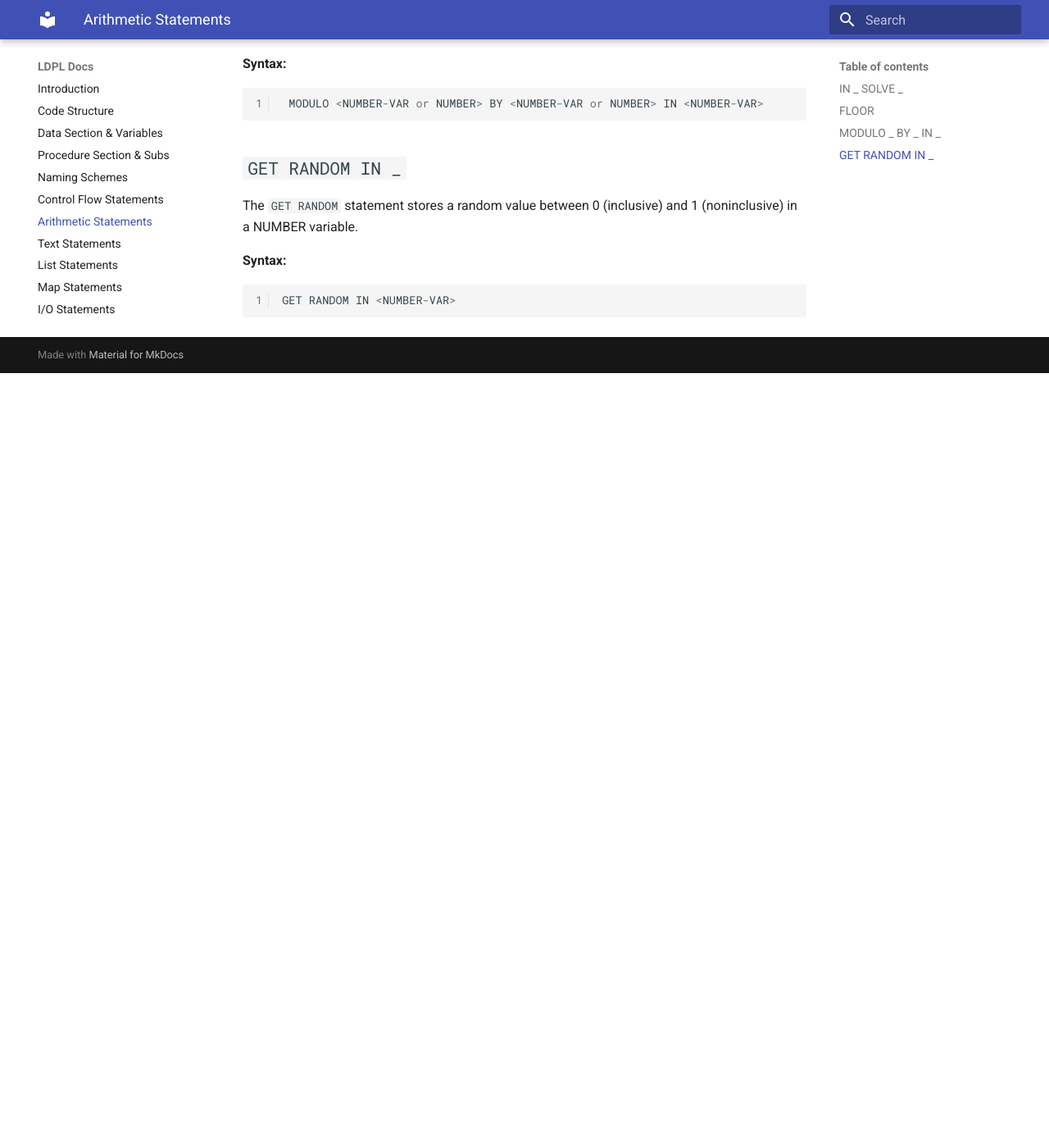
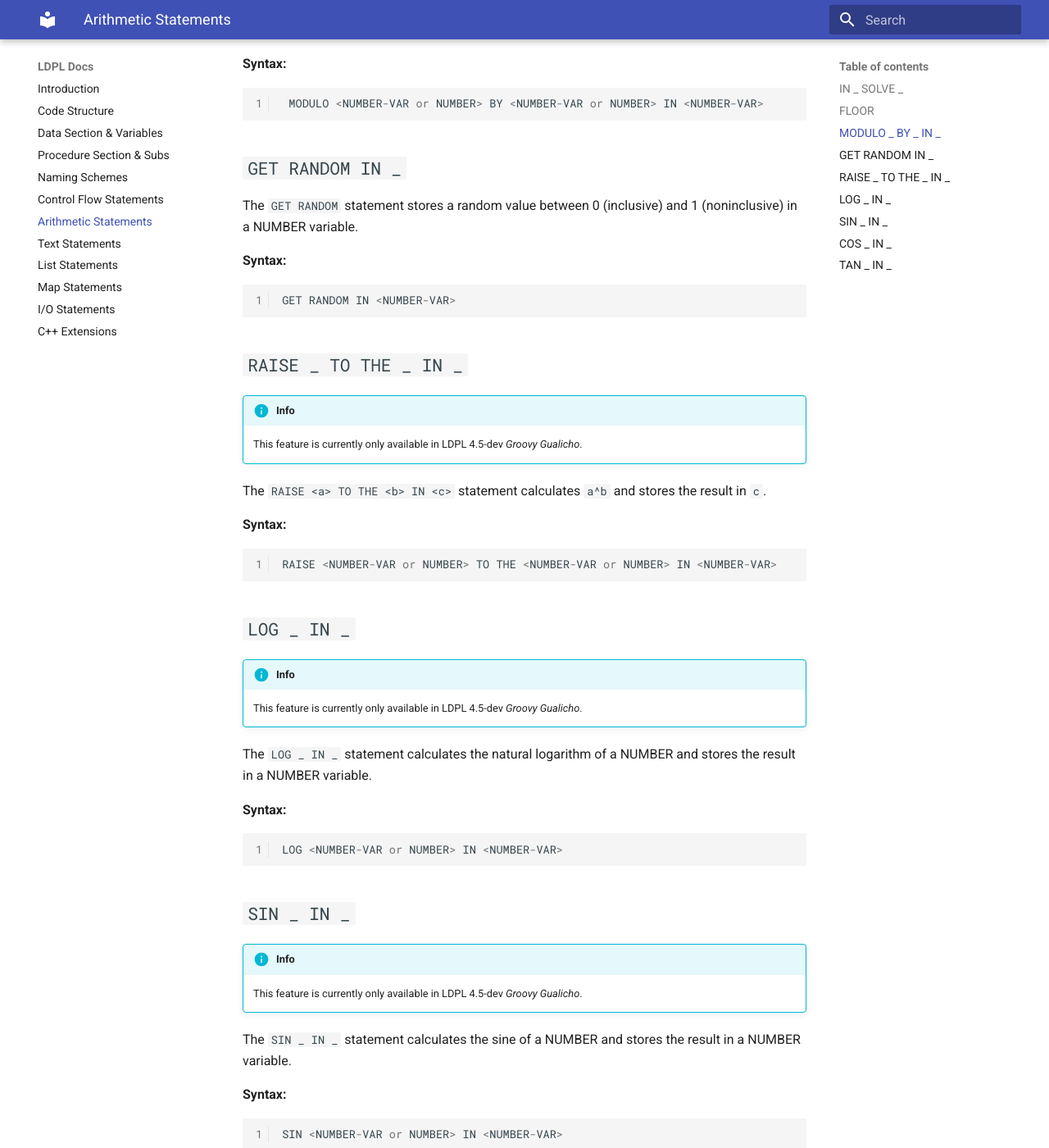
Before and after one commit to Lartu/ldpl, an MkDocs documentation site: the page built from docs/arithmetic.md, in a window 1280 px wide and 1400 px high, scrolled down 1541 px. Shown: the whole window at 82% size. Built offline with MkDocs 1.6.1 and Material for MkDocs 9.7.7, drawn with Linux system fonts in a browser that asks for light colours; before the commit the page ends 1996 px from its top, so only the background shows below that; some of the changed text lies outside the part shown.

Commit message:
Added RAISE, LOG, SIN, COS and TAN statements

````diff
--- a/docs/arithmetic.md
+++ b/docs/arithmetic.md
@@ -77,3 +77,68 @@
 ```coffeescript
 GET RANDOM IN <NUMBER-VAR>
 ```
+
+## `RAISE _ TO THE _ IN _`
+
+!!! info
+    This feature is currently only available in LDPL 4.5-dev *Groovy Gualicho*.
+
+The `RAISE <a> TO THE <b> IN <c>` statement calculates `a^b` and stores the result in `c`.
+
+**Syntax:**
+
+```coffeescript
+RAISE <NUMBER-VAR or NUMBER> TO THE <NUMBER-VAR or NUMBER> IN <NUMBER-VAR>
+```
+
+## `LOG _ IN _`
+
+!!! info
+    This feature is currently only available in LDPL 4.5-dev *Groovy Gualicho*.
+
+The `LOG _ IN _` statement calculates the natural logarithm of a NUMBER and stores the result in a NUMBER variable.
+
+**Syntax:**
+
+```coffeescript
+LOG <NUMBER-VAR or NUMBER> IN <NUMBER-VAR>
+```
+
+## `SIN _ IN _`
+
+!!! info
+    This feature is currently only available in LDPL 4.5-dev *Groovy Gualicho*.
+
+The `SIN _ IN _` statement calculates the sine of a NUMBER and stores the result in a NUMBER variable.
+
+**Syntax:**
+
+```coffeescript
+SIN <NUMBER-VAR or NUMBER> IN <NUMBER-VAR>
+```
+
+## `COS _ IN _`
+
+!!! info
+    This feature is currently only available in LDPL 4.5-dev *Groovy Gualicho*.
+
+The `COS _ IN _` statement calculates the cosine of a NUMBER and stores the result in a NUMBER variable.
+
+**Syntax:**
+
+```coffeescript
+COS <NUMBER-VAR or NUMBER> IN <NUMBER-VAR>
+```
+
+## `TAN _ IN _`
+
+!!! info
+    This feature is currently only available in LDPL 4.5-dev *Groovy Gualicho*.
+
+The `TAN _ IN _` statement calculates the tangent of a NUMBER and stores the result in a NUMBER variable.
+
+**Syntax:**
+
+```coffeescript
+TAN <NUMBER-VAR or NUMBER> IN <NUMBER-VAR>
+```
````
Also changed, not shown: docs/flow.md (+3 -3 lines), docs/procedure.md (+3 -3 lines), 2 other files.
